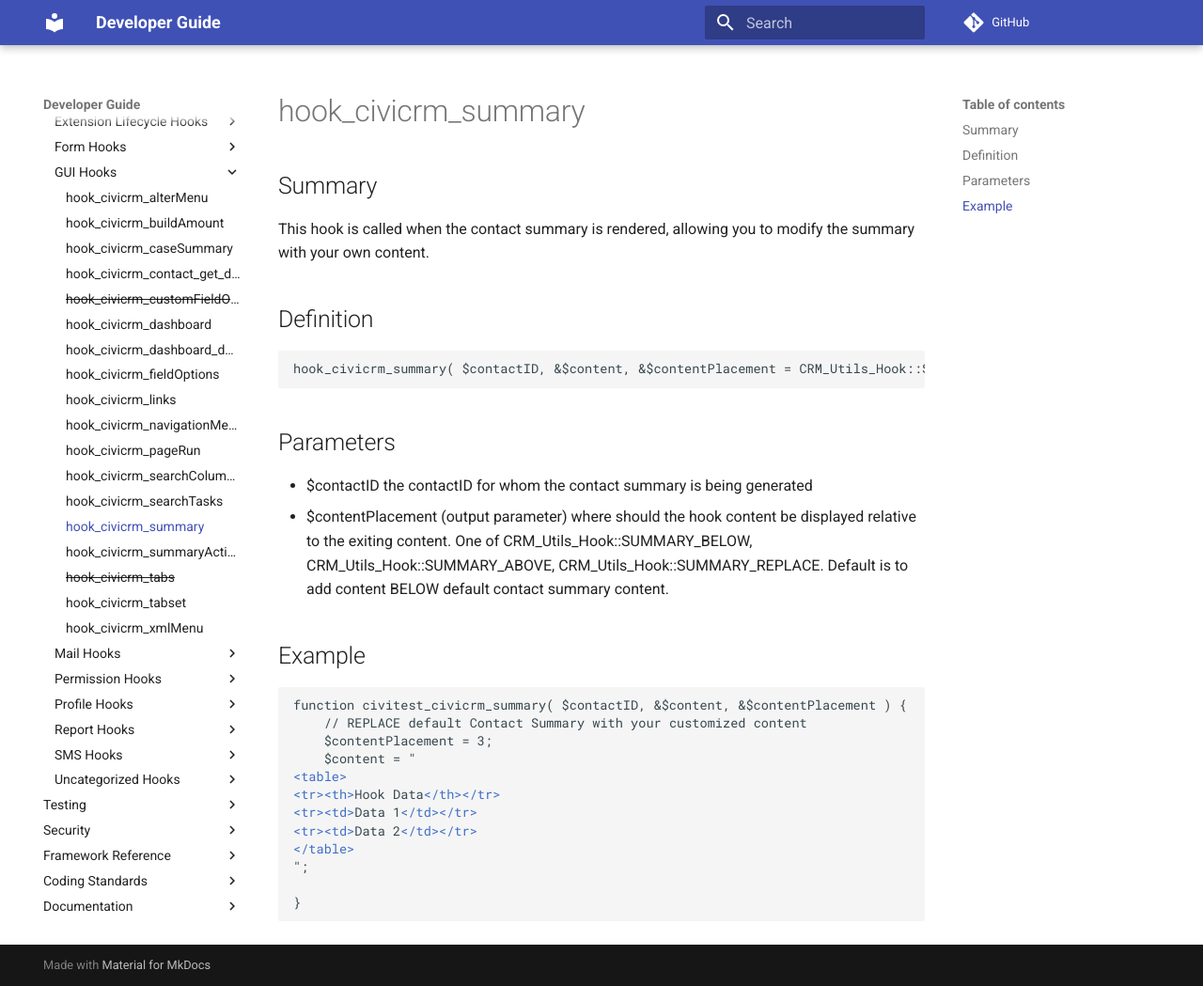
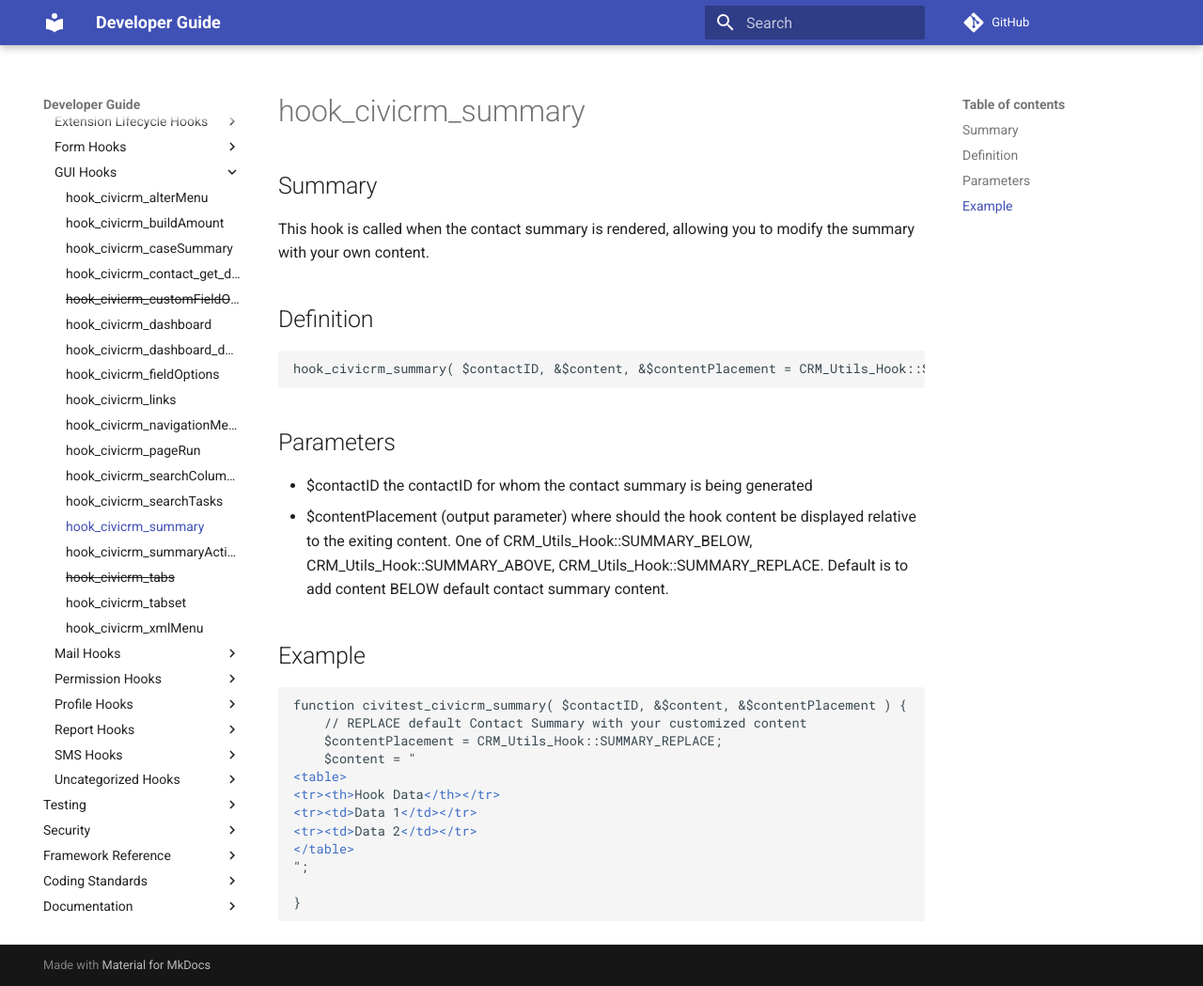
Before and after one commit to civicrm/civicrm-dev-docs, an MkDocs documentation site: the page built from docs/hooks/hook_civicrm_summary.md, in a window 1280 px wide and 1049 px high. Shown: the whole window at 94% size. Built offline with MkDocs 1.6.1 and Material for MkDocs 9.7.7, drawn with Linux system fonts in a browser that asks for light colours; comment, search, counter and statistics services are not loaded; old or Windows-style settings are respelled for this version of MkDocs.

Commit message:
Better to use the constant instead of the literal value

```diff
--- a/docs/hooks/hook_civicrm_summary.md
+++ b/docs/hooks/hook_civicrm_summary.md
@@ -22,7 +22,7 @@
 
     function civitest_civicrm_summary( $contactID, &$content, &$contentPlacement ) {
         // REPLACE default Contact Summary with your customized content
-        $contentPlacement = 3;
+        $contentPlacement = CRM_Utils_Hook::SUMMARY_REPLACE;
         $content = "
     <table>
     <tr><th>Hook Data</th></tr>
```
